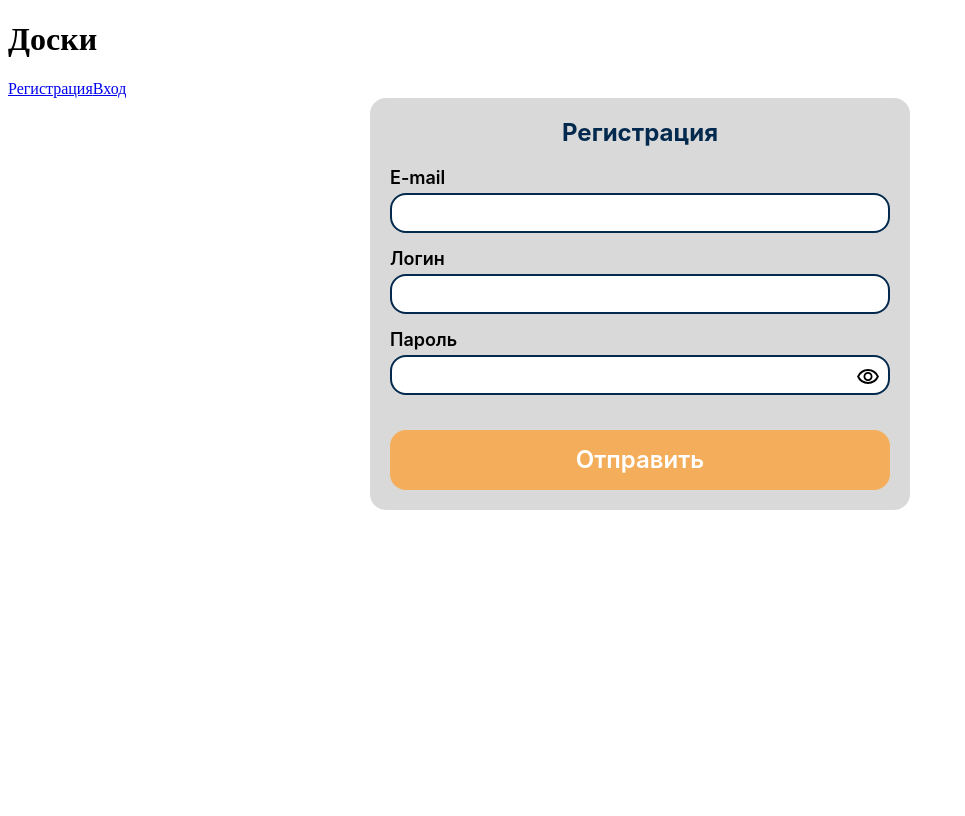
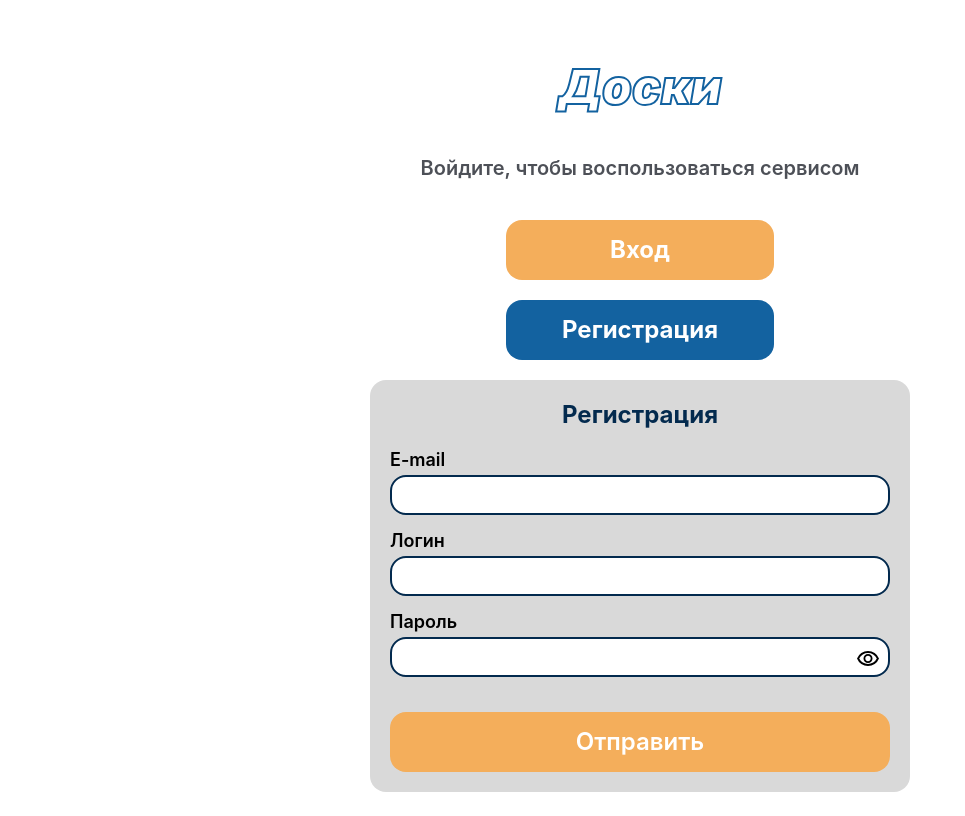
Before and after one commit to Shaparenkojr/X-men, a Vue app in the folder board/: page /register in a window 1280 px wide. Shown: the whole page, without its empty margins (0-965 px from the left). Built offline with nearby package versions, Linux system fonts and the light colour scheme.

Commit message:
Added start page

```diff
--- a/board/src/App.vue
+++ b/board/src/App.vue
@@ -1,4 +1,74 @@
 <template>
+  <div class="container">
+    <h1 class="title">Доски</h1>
+    <p class="description">Войдите, чтобы воспользоваться сервисом</p>
+    <router-link to="/login" class="button login-button">Вход</router-link>
+    <router-link to="/register" class="button register-button">Регистрация</router-link>
+    <router-view></router-view>
+  </div>
+</template>
+
+<script>
+export default {
+  name: 'App'
+};
+</script>
+
+<style scoped>
+.container {
+  display: flex;
+  flex-direction: column;
+  align-items: center;
+  justify-content: center;
+  height: 100vh;
+}
+
+.title {
+  font-size: 48px;
+  font-family: 'Inter', sans-serif;
+  font-weight: 900;
+  font-style: italic;
+  color: #FFFFFF; /* Белый цвет текста */
+  -webkit-text-stroke: 2px #1362A0; /* Обводка букв */
+  margin-bottom: 20px;
+}
+
+.description {
+  font-size: 20px;
+  font-family: 'Inter', sans-serif;
+  font-weight: 600; /* Semi Bold */
+  color: #4D5057;
+  margin-bottom: 40px;
+}
+
+.button {
+  display: inline-block;
+  width: 268px;
+  height: 60px;
+  border-radius: 16px;
+  font-size: 24px;
+  font-family: 'Inter', sans-serif;
+  font-weight: 700;
+  text-align: center;
+  line-height: 60px;
+  text-decoration: none;
+  cursor: pointer;
+  margin-bottom: 20px;
+}
+
+.login-button {
+  background-color: #F4AE5B;
+  color: white;
+}
+
+.register-button {
+  background-color: #1362A0;
+  color: white;
+}
+</style>
+
+
+<!-- <template>
   <div>
     <h1>Доски</h1>
     <router-link to="/register">Регистрация</router-link>
@@ -11,114 +81,4 @@
 export default {
   name: 'App'
 };
-</script>
-
-<!-- <template>
-  <img alt="Vue logo" src="./assets/logo.png">
-  <HelloWorld msg="Welcome to Your Vue.js App"/>
-  <div id="app">
-    <RegistrationForm />
-    <LoginForm />
-  </div>
-  <div id="app">
-    <router-view></router-view>
-  </div>
-</template>
-
-<script>
-export default {
-  data() {
-    return {
-      email: '',
-      username: '',
-      password: '',
-      showPassword: false,
-      login: '',
-      rememberMe: false,
-    };
-  },
-  methods: {
-    registerUser() {
-      // Логика регистрации пользователя
-      const userData = {
-        email: this.email,
-        username: this.username,
-        password: this.password,
-      };
-      console.log(userData); // Отправка данных на сервер
-    },
-    loginUser() {
-      // Логика входа пользователя
-      const loginData = {
-        login: this.login,
-        password: this.password,
-        rememberMe: this.rememberMe,
-      };
-      console.log(loginData); // Отправка данных на сервер
-    },
-    togglePasswordVisibility() {
-      this.showPassword = !this.showPassword;
-    },
-  },
-};
 </script> -->
-
-<!-- <template>
-  <div id="app">
-    <button @click="showLoginModal" class="btn btn-primary">Войти</button>
-    <button @click="showRegistrationModal" class="btn btn-success">Зарегистрироваться</button>
-    <b-modal v-model="showLogin" title="Вход" @hide="resetForms">
-      <LoginForm />
-    </b-modal>
-    <b-modal v-model="showRegistration" title="Регистрация" @hide="resetForms">
-      <RegistrationForm />
-    </b-modal>
-  </div>
-</template>
-
-<script>
-import { ref } from 'vue';
-import LoginForm from './components/LoginForm.vue';
-import RegistrationForm from './components/RegistrationForm.vue';
-
-export default {
-  components: {
-    LoginForm,
-    RegistrationForm,
-  },
-  setup() {
-    const showLogin = ref(false);
-    const showRegistration = ref(false);
-
-    const showLoginModal = () => {
-      showLogin.value = true;
-    };
-    const showRegistrationModal = () => {
-      showRegistration.value = true;
-    };
-    const resetForms = () => {
-      showLogin.value = false;
-      showRegistration.value = false;
-    };
-
-    return {
-      showLogin,
-      showRegistration,
-      showLoginModal,
-      showRegistrationModal,
-      resetForms,
-    };
-  },
-};
-</script>
-
-<style>
-#app {
-  font-family: Avenir, Helvetica, Arial, sans-serif;
-  -webkit-font-smoothing: antialiased;
-  -moz-osx-font-smoothing: grayscale;
-  text-align: center;
-  color: #2c3e50;
-  margin-top: 60px;
-}
-</style> -->
--- a/board/src/components/LoginForm.vue
+++ b/board/src/components/LoginForm.vue
@@ -29,6 +29,14 @@
 
 <script>
 export default {
+  data() {
+    return {
+      login: '',
+      password: '',
+      rememberMe: false,
+      showPassword: false,
+    };
+  },
   methods: {
     async loginUser() {
       try {
@@ -62,7 +70,6 @@ export default {
 .form-container {
   width: 100%;
   max-width: 500px;
-  /* Увеличим ширину формы */
   margin: 0 auto;
   padding: 20px;
   border-radius: 16px;
--- a/board/src/components/RegistrationForm.vue
+++ b/board/src/components/RegistrationForm.vue
@@ -32,12 +32,30 @@ export default {
       email: '',
       username: '',
       password: '',
-      showPassword: false
+      showPassword: false,
     };
   },
   methods: {
-    registerUser() {
-      console.log('Регистрация пользователя:', this.email, this.username, this.password);
+    async registerUser() {
+      try {
+        const data = JSON.stringify({
+          Email: this.email,
+          Username: this.username,
+          Password: this.password
+        });
+        const response = await fetch('http://localhost/X-men/back/register.php', {
+          method: 'POST',
+          headers: {
+            'Content-Type': 'application/json',
+          },
+          body: data
+        });
+        const answer = await response.json();
+        console.log(answer);
+        // Дополнительная логика обработки ответа от сервера
+      } catch (err) {
+        console.error('Ошибка:', err);
+      }
     },
     toggleShowPassword() {
       this.showPassword = !this.showPassword;
@@ -49,7 +67,7 @@ export default {
 <style>
 .form-container {
   width: 100%;
-  max-width: 500px; /* Увеличим ширину формы */
+  max-width: 500px;
   margin: 0 auto;
   padding: 20px;
   border-radius: 16px;
```
